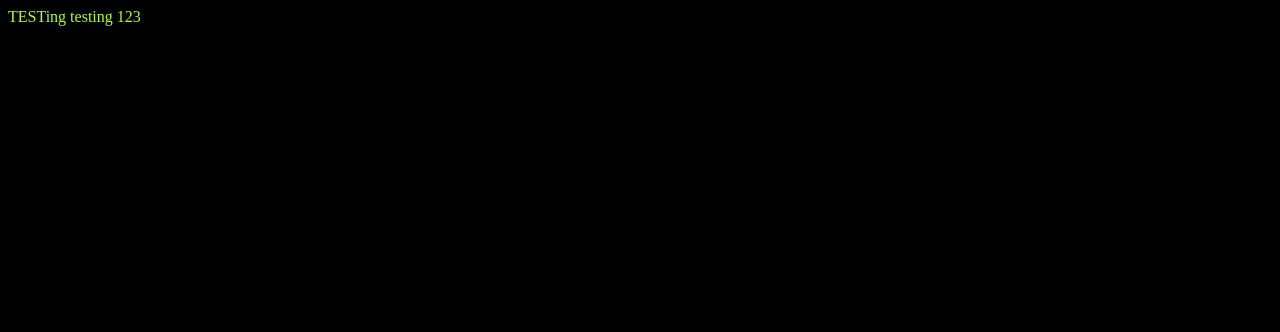
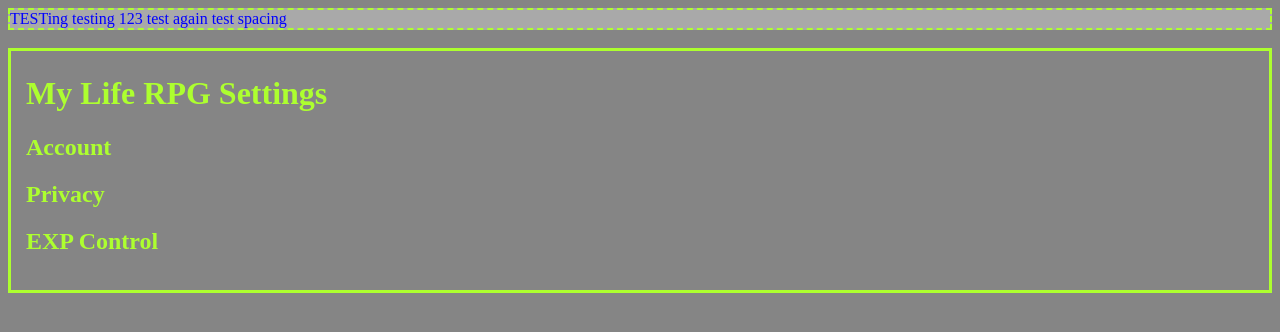
Before and after one commit to Crsnbledsoe/Projects, a plain HTML site: page LRPG/settings.html in a window 1280 px wide. Drawn offline with Linux system fonts and the light colour scheme.

Commit message:
Learning and Testing

```diff
--- /dev/null
+++ b/FCCTEH/FCC_event_styles.css
@@ -0,0 +1,14 @@
+body {
+  margin-top: 0;
+  margin-bottom: 0;
+  margin-left: auto;
+  margin-right: auto;
+  padding-top: 50px;
+  padding-bottom: 50px;
+  width: 5vw;
+  min-height: calc(100vh - 100px);
+}
+
+hr, section {
+  width: 190%;
+}
--- a/LRPG/MyLifeRPGStyleSheet.css
+++ b/LRPG/MyLifeRPGStyleSheet.css
@@ -11,6 +11,20 @@ p {
 }
 
 .sett_sheet {
-    background-color: black;
+    background-color: #858585;
     color: greenyellow
 }
+
+.sett_test {
+    background-color: darkgray;
+    color: blue;
+    border: greenyellow dashed 2px
+}
+
+.sett_h2 {
+  border-color: greenyellow;
+    border-style: solid;
+    padding: 15px;
+    Padding-top: 3px
+
+}
--- /dev/null
+++ b/LRPG/index.js
@@ -0,0 +1 @@
+document.getElementById("").textContent = ""
--- a/LRPG/settings.html
+++ b/LRPG/settings.html
@@ -6,7 +6,21 @@
         <link href="MyLifeRPGStyleSheet.css" rel="stylesheet">
     </head>
     <body class="sett_sheet">
+        <div class="sett_test">TESTing testing 123
 
-        TESTing testing 123
+
+
+
+        test again
+
+
+
+        test spacing</div><br>
+        <div class="sett_h2">
+        <h1>My Life RPG Settings</h1>
+        <h2>Account</h2>
+        <h2>Privacy</h2>
+        <h2>EXP Control</h2>
+        </div>
     </body>
 </html>
```
Also changed, not shown: FCCTEH/FCC_event_flyer.html (added, +27 -0 lines), LRPG/MyLifeRPG.html (+5 -2 lines), LRPG/character_stats.html (+1 -0 lines).
